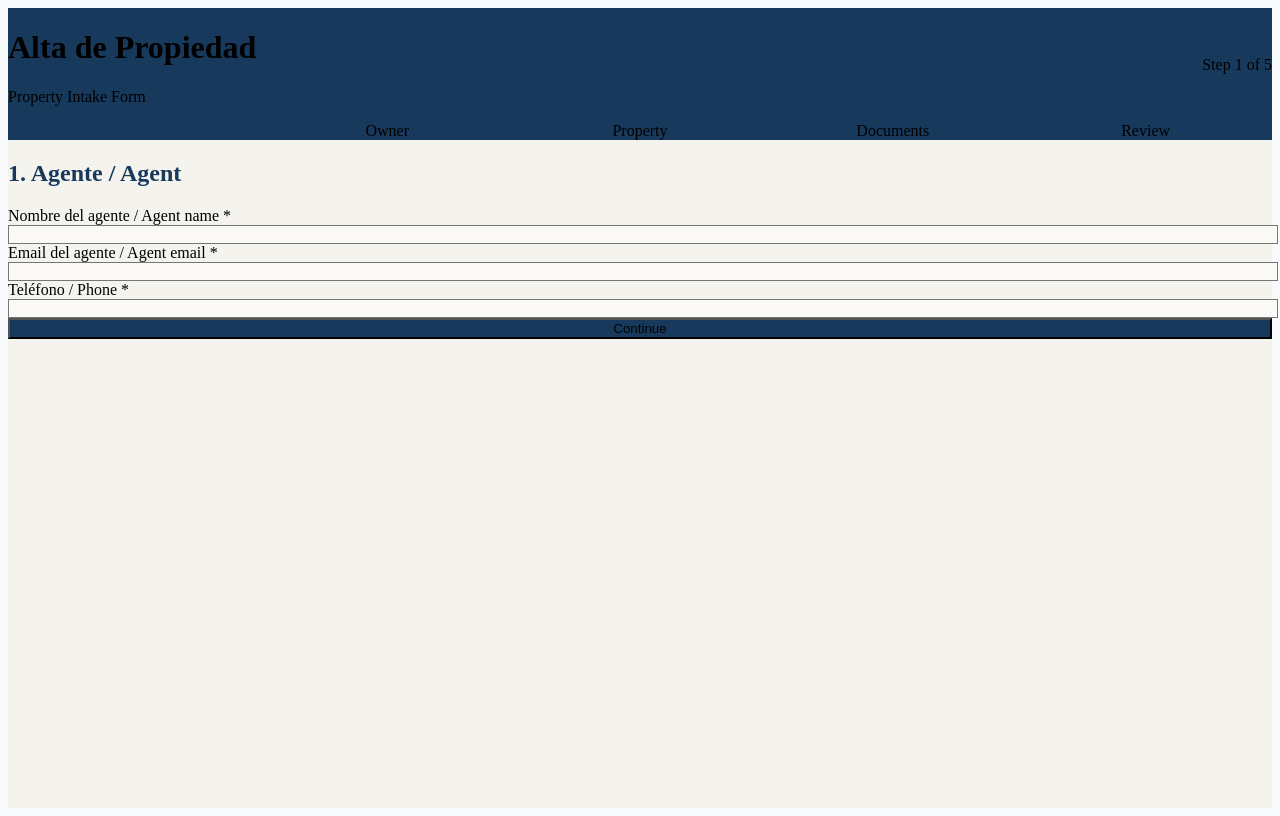
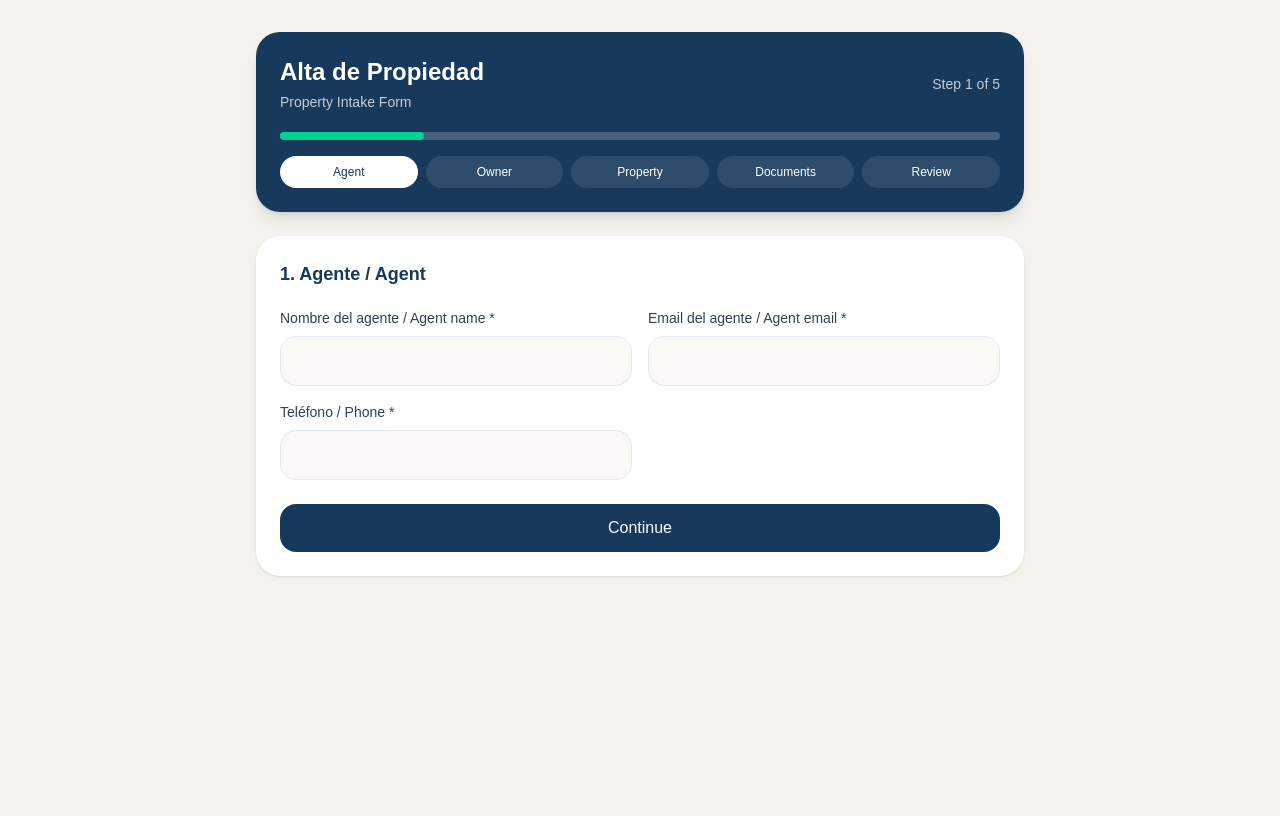
Before and after one commit to kevan-panorama/listing-form, a Next.js app: page / in a window 1280 px wide. Built offline with nearby package versions, Linux system fonts and the light colour scheme.

Commit message:
Update globals.css

```diff
--- a/app/globals.css
+++ b/app/globals.css
@@ -1,7 +1,23 @@
-@tailwind base;
-@tailwind components;
-@tailwind utilities;
+@import "tailwindcss";
+
+* {
+  box-sizing: border-box;
+}
+
+html,
+body {
+  margin: 0;
+  padding: 0;
+  background: #f5f3ee;
+}
 
 body {
-  background: #f8fafc;
+  font-family: Arial, Helvetica, sans-serif;
 }
+
+button,
+input,
+select,
+textarea {
+  font-family: inherit;
+}
```
